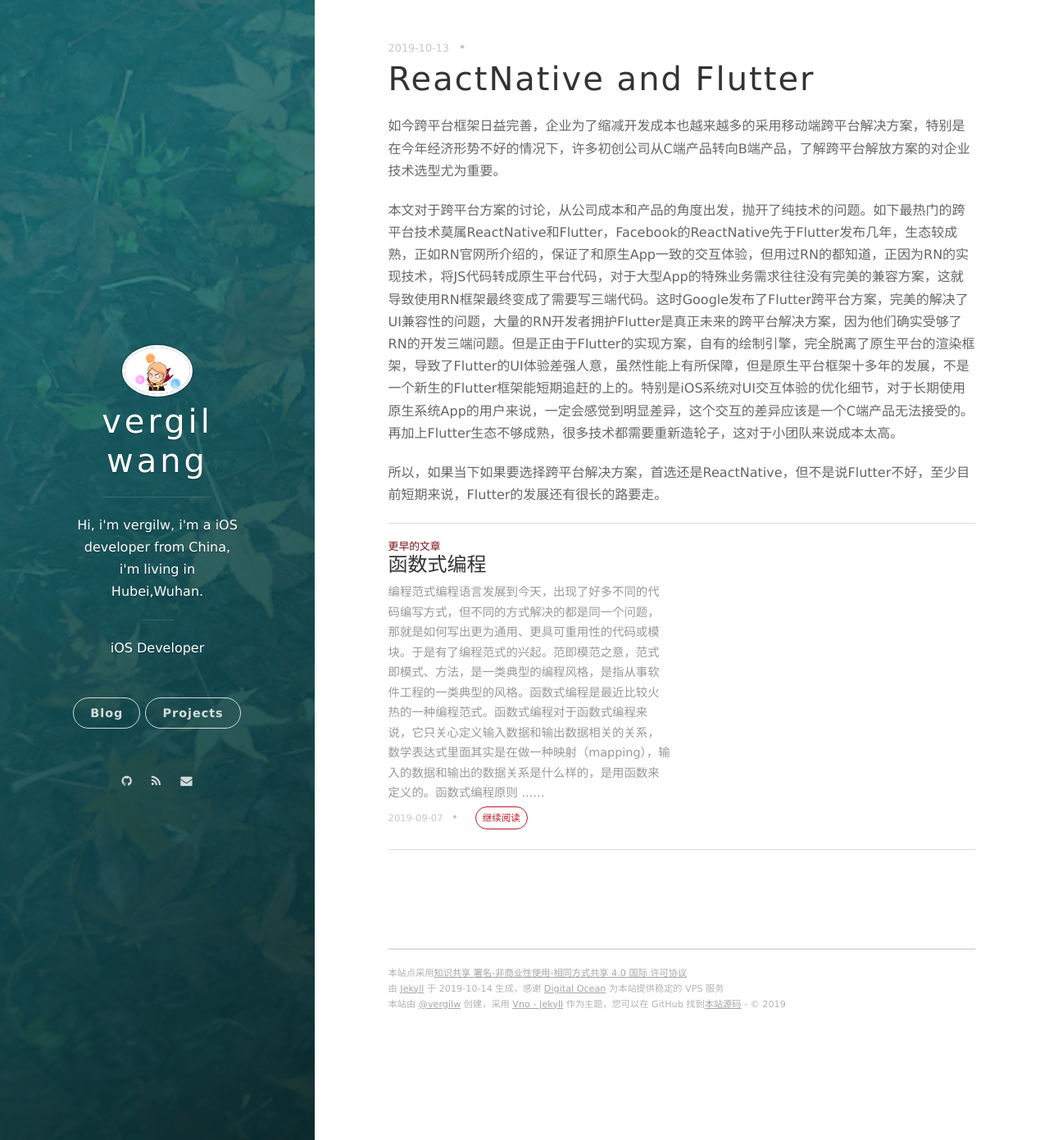
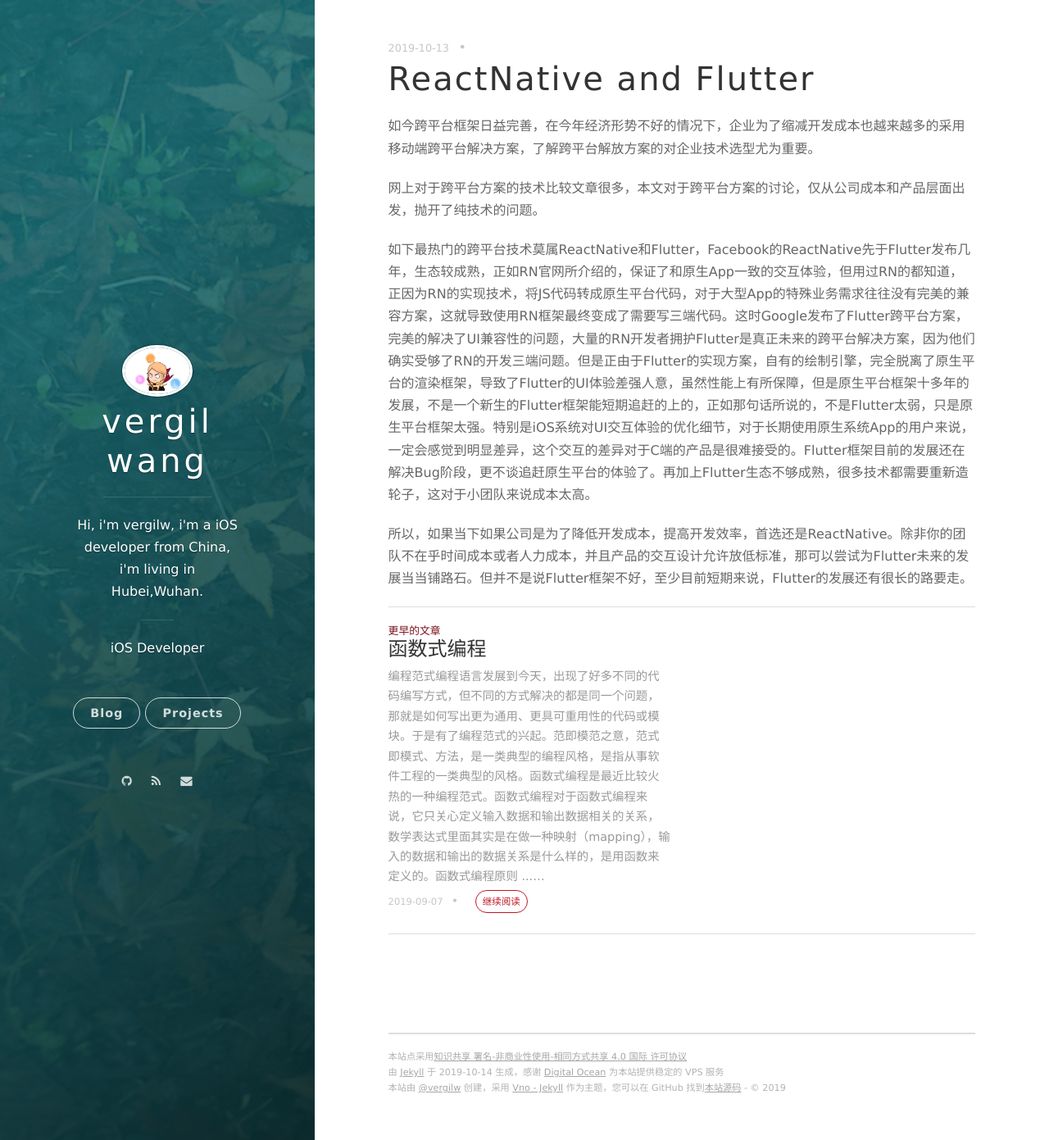
Before and after one commit to vergilw/vergilw.github.io, a Jekyll site: the page built from _posts/2019-10-13-hybrid-platform-framework.markdown, in a window 1280 px wide and 1391 px high. Shown: the whole window at 82% size. Built offline with Jekyll 4.4.1, drawn with Linux system fonts in a browser that asks for light colours; nearby versions of some CDN libraries; comment, search, counter and statistics services are not loaded.

Commit message:
fix: hybrid platform frameworkd improvement

```diff
--- a/_posts/2019-10-13-hybrid-platform-framework.markdown
+++ b/_posts/2019-10-13-hybrid-platform-framework.markdown
@@ -4,8 +4,10 @@ title: ReactNative and Flutter
 date: 2019-10-13
 ---
 
-如今跨平台框架日益完善，企业为了缩减开发成本也越来越多的采用移动端跨平台解决方案，特别是在今年经济形势不好的情况下，许多初创公司从C端产品转向B端产品，了解跨平台解放方案的对企业技术选型尤为重要。
+如今跨平台框架日益完善，在今年经济形势不好的情况下，企业为了缩减开发成本也越来越多的采用移动端跨平台解决方案，了解跨平台解放方案的对企业技术选型尤为重要。
 
-本文对于跨平台方案的讨论，从公司成本和产品的角度出发，抛开了纯技术的问题。如下最热门的跨平台技术莫属ReactNative和Flutter，Facebook的ReactNative先于Flutter发布几年，生态较成熟，正如RN官网所介绍的，保证了和原生App一致的交互体验，但用过RN的都知道，正因为RN的实现技术，将JS代码转成原生平台代码，对于大型App的特殊业务需求往往没有完美的兼容方案，这就导致使用RN框架最终变成了需要写三端代码。这时Google发布了Flutter跨平台方案，完美的解决了UI兼容性的问题，大量的RN开发者拥护Flutter是真正未来的跨平台解决方案，因为他们确实受够了RN的开发三端问题。但是正由于Flutter的实现方案，自有的绘制引擎，完全脱离了原生平台的渲染框架，导致了Flutter的UI体验差强人意，虽然性能上有所保障，但是原生平台框架十多年的发展，不是一个新生的Flutter框架能短期追赶的上的。特别是iOS系统对UI交互体验的优化细节，对于长期使用原生系统App的用户来说，一定会感觉到明显差异，这个交互的差异应该是一个C端产品无法接受的。再加上Flutter生态不够成熟，很多技术都需要重新造轮子，这对于小团队来说成本太高。
+网上对于跨平台方案的技术比较文章很多，本文对于跨平台方案的讨论，仅从公司成本和产品层面出发，抛开了纯技术的问题。
 
-所以，如果当下如果要选择跨平台解决方案，首选还是ReactNative，但不是说Flutter不好，至少目前短期来说，Flutter的发展还有很长的路要走。
+如下最热门的跨平台技术莫属ReactNative和Flutter，Facebook的ReactNative先于Flutter发布几年，生态较成熟，正如RN官网所介绍的，保证了和原生App一致的交互体验，但用过RN的都知道，正因为RN的实现技术，将JS代码转成原生平台代码，对于大型App的特殊业务需求往往没有完美的兼容方案，这就导致使用RN框架最终变成了需要写三端代码。这时Google发布了Flutter跨平台方案，完美的解决了UI兼容性的问题，大量的RN开发者拥护Flutter是真正未来的跨平台解决方案，因为他们确实受够了RN的开发三端问题。但是正由于Flutter的实现方案，自有的绘制引擎，完全脱离了原生平台的渲染框架，导致了Flutter的UI体验差强人意，虽然性能上有所保障，但是原生平台框架十多年的发展，不是一个新生的Flutter框架能短期追赶的上的，正如那句话所说的，不是Flutter太弱，只是原生平台框架太强。特别是iOS系统对UI交互体验的优化细节，对于长期使用原生系统App的用户来说，一定会感觉到明显差异，这个交互的差异对于C端的产品是很难接受的。Flutter框架目前的发展还在解决Bug阶段，更不谈追赶原生平台的体验了。再加上Flutter生态不够成熟，很多技术都需要重新造轮子，这对于小团队来说成本太高。
+
+所以，如果当下如果公司是为了降低开发成本，提高开发效率，首选还是ReactNative。除非你的团队不在乎时间成本或者人力成本，并且产品的交互设计允许放低标准，那可以尝试为Flutter未来的发展当当铺路石。但并不是说Flutter框架不好，至少目前短期来说，Flutter的发展还有很长的路要走。
```
